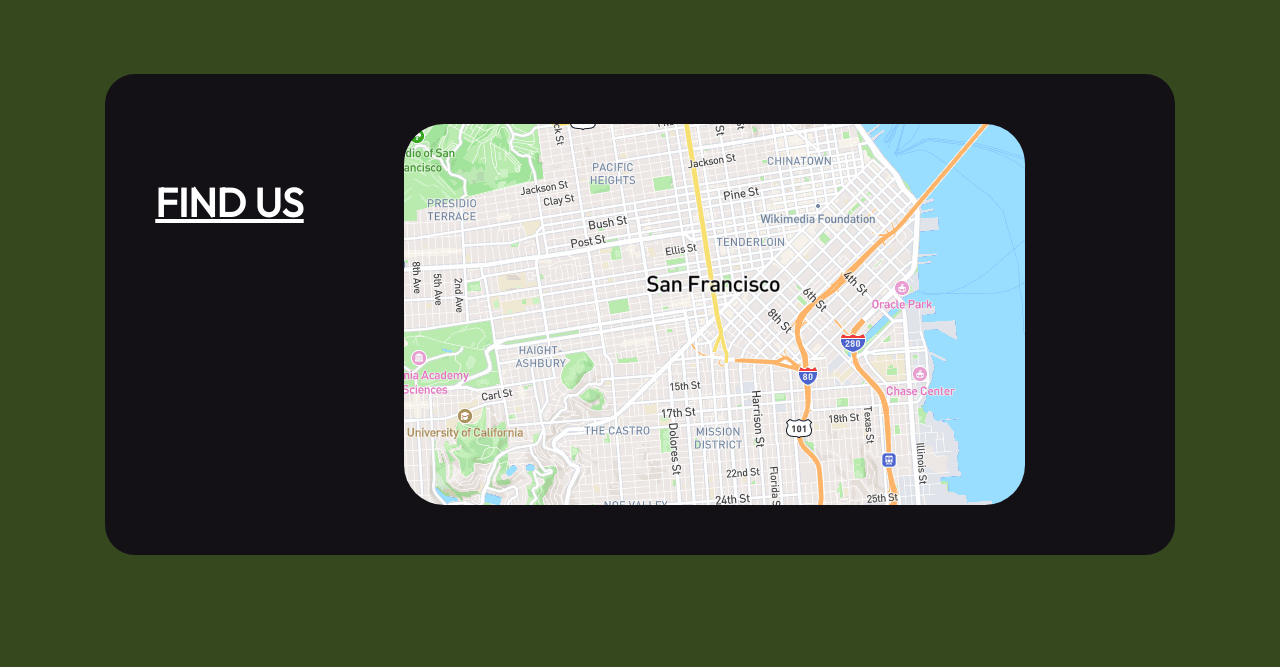
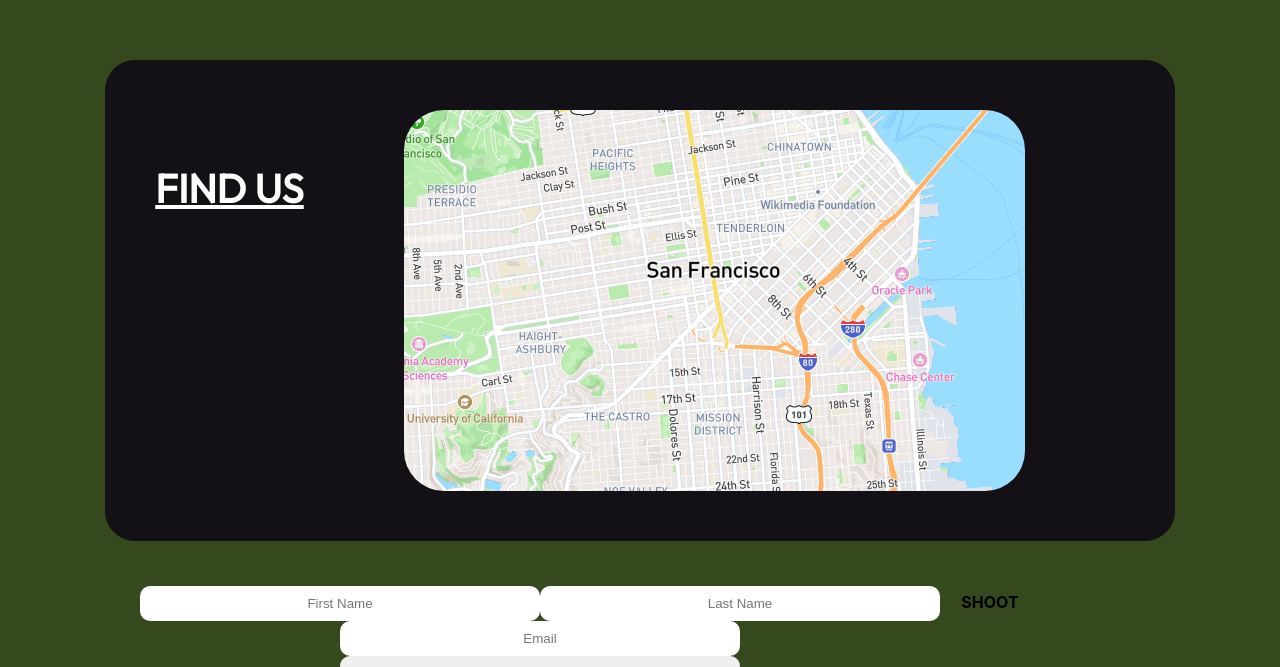
Before and after one commit to andrewstring/nimbus-site, a React (Create React App) app in the folder site/: page / in a window 1280 px wide. Shown: the part 2133-2800 px from the top of the page. Before the commit the page ends 2718 px from the top, so only its background shows below. Built offline with nearby package versions, Linux system fonts and the light colour scheme; a web font is replaced by a local one.

Commit message:
began implementation of contact component

```diff
--- a/site/src/App.js
+++ b/site/src/App.js
@@ -1,10 +1,11 @@
 import logo from './logo.svg'
 import './App.css'
-import "./css/App.css"
+import './css/App.css'
 
-import Navbar from "./Components/Nav/Navbar.js"
-import Detail from "./Components/Content/Detail.js"
+import Navbar from './Components/Nav/Navbar.js'
+import Detail from './Components/Content/Detail.js'
 import Find from './Components/Content/Find'
+import Contact from './Components/Content/Contact'
 
 
 
@@ -15,6 +16,7 @@
       <Detail num={1}></Detail>
       <Detail></Detail>
       <Find></Find>
+      <Contact></Contact>
     </div>
 
   )
--- a/site/src/Components/Content/Contact.js
+++ b/site/src/Components/Content/Contact.js
@@ -1,10 +1,18 @@
 import { useState } from 'react'
+import '../../css/Contact.css'
 
 
 const Contact = (props) => {
     return (
-
-
+        <div className="contact">
+            <form>
+                <input className="first-name" type="text" name="first-name" placeholder="First Name"></input>
+                <input className="last-name" type="text" name="last-name" placeholder="Last Name"></input>
+                <input className="email" type="text" name="email" placeholder="Email"></input>
+                <input className="submit" type="submit" value="Submit"></input>
+            </form>
+            <h4>SHOOT</h4>
+        </div>
     )
 }
 
--- a/site/src/Components/Content/Detail.js
+++ b/site/src/Components/Content/Detail.js
@@ -1,5 +1,5 @@
 import { Fragment, useState } from 'react'
-import "../../css/Detail.css"
+import '../../css/Detail.css'
 
 
 const Detail = (props) => {
--- a/site/src/css/Contact.css
+++ b/site/src/css/Contact.css
@@ -1,3 +1,47 @@
+.contact {
+  width: 1000px;
+  margin: auto; }
 
+.contact form {
+  display: inline-grid;
+  grid-template-rows: 1fr 1fr 1fr;
+  grid-template-columns: 1fr 1fr 1fr 1fr;
+  width: 80%;
+  margin: auto; }
+
+.contact input {
+  text-align: center;
+  padding: 10px;
+  border: none;
+  border-radius: 10px; }
+
+.contact .first-name {
+  grid-row-start: 1;
+  grid-row-end: 2;
+  grid-column-start: 1;
+  grid-column-end: 3; }
+
+.contact .last-name {
+  grid-row-start: 0;
+  grid-row-end: 0;
+  grid-column-start: 3;
+  grid-column-end: 5; }
+
+.contact .email {
+  grid-row-start: 2;
+  grid-row-end: 3;
+  grid-column-start: 2;
+  grid-column-end: 4; }
+
+.contact .submit {
+  grid-row-start: 3;
+  grid-row-end: 4;
+  grid-column-start: 2;
+  grid-column-end: 4; }
+
+.contact h4 {
+  display: inline-block;
+  width: 100px;
+  text-align: center; }
 
 /*# sourceMappingURL=Contact.css.map */
--- a/site/src/css/Detail.css
+++ b/site/src/css/Detail.css
@@ -1,7 +1,7 @@
 .detail {
   max-width: 400px;
-  margin: 250px 100px;
-  height: calc(100vh - 143.08px);
+  margin: 150px 100px;
+  height: 800px;
   text-align: center;
   position: relative;
   color: white; }
--- a/site/src/sass/Contact.scss
+++ b/site/src/sass/Contact.scss
@@ -0,0 +1,55 @@
+.contact {
+    width: 1000px;
+    margin: auto;
+}
+
+.contact form {
+    display: inline-grid;
+    grid-template-rows: 1fr 1fr 1fr;
+    grid-template-columns: 1fr 1fr 1fr 1fr;
+    width: 80%;
+    margin: auto;
+}
+
+.contact input {
+    text-align: center;
+    padding: 10px;
+    border: none;
+    border-radius: 10px;
+}
+
+.contact input[type=text] {
+}
+.contact input[type=submit] {
+}
+
+.contact .first-name {
+    grid-row-start: 1;
+    grid-row-end: 2;
+    grid-column-start: 1;
+    grid-column-end: 3;
+}
+.contact .last-name {
+    grid-row-start: 0;
+    grid-row-end: 0;
+    grid-column-start: 3;
+    grid-column-end: 5;
+}
+.contact .email {
+    grid-row-start: 2;
+    grid-row-end: 3;
+    grid-column-start: 2;
+    grid-column-end: 4;
+}
+.contact .submit {
+    grid-row-start: 3;
+    grid-row-end: 4;
+    grid-column-start: 2;
+    grid-column-end: 4;
+}
+
+.contact h4 {
+    display: inline-block;
+    width: 100px;
+    text-align: center;
+}
--- a/site/src/sass/Detail.scss
+++ b/site/src/sass/Detail.scss
@@ -4,8 +4,9 @@
 
 .detail {
     max-width: 400px;
-    margin: 250px 100px;
-    height: calc(#{100vh} - #{$navbar-height-total});
+    margin: 150px 100px;
+    height: 800px;
+    //height: calc(#{100vh} - #{$navbar-height-total});
     text-align: center;
     position: relative;
     color: $detail-color;
```
Also changed, not shown: 2 other files (tests, documents, lock files or other folders).
